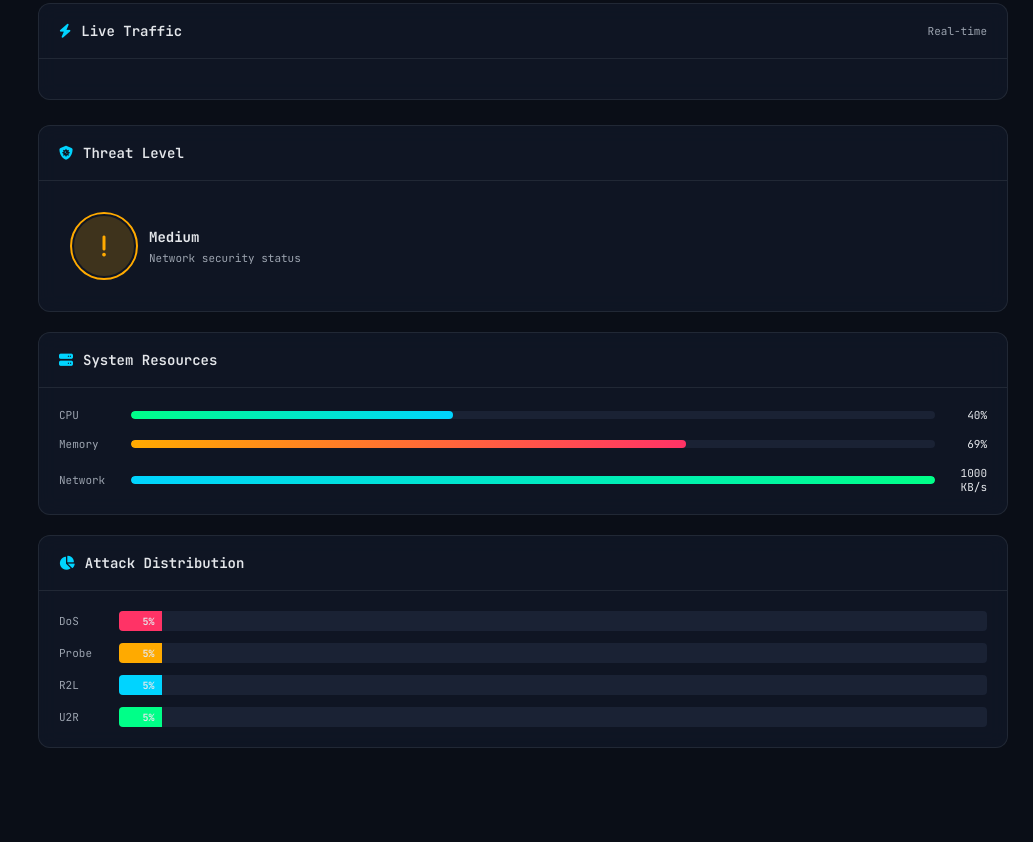
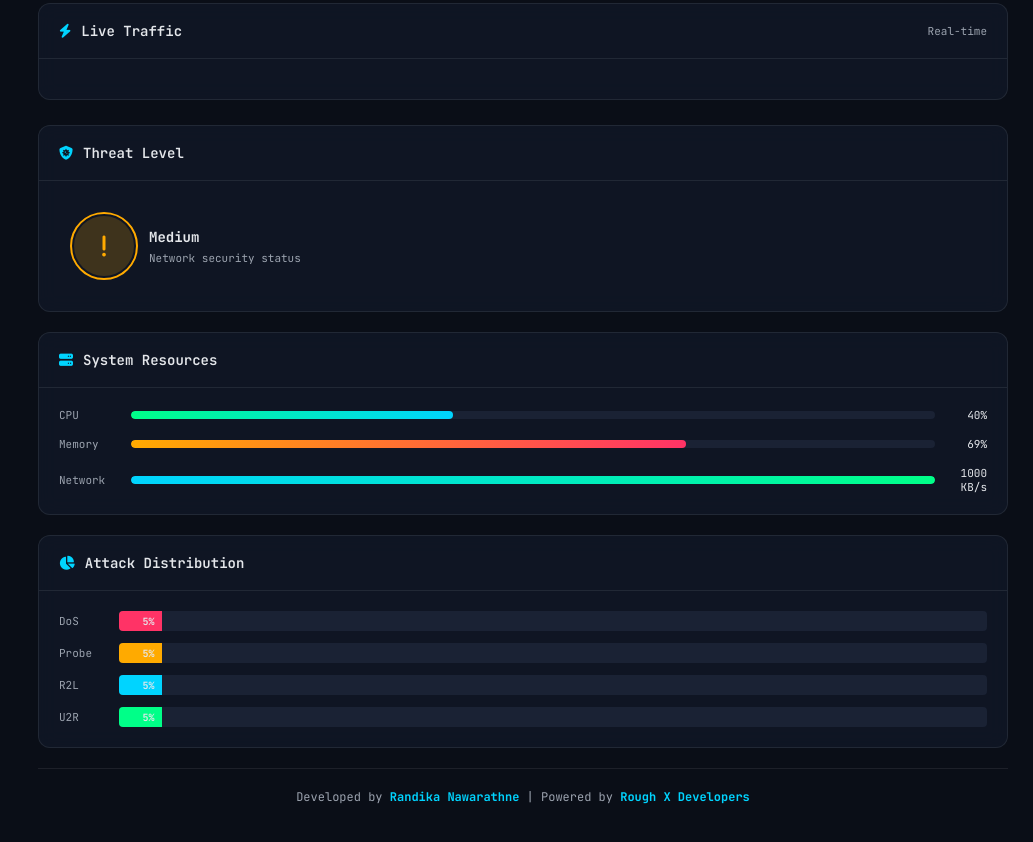
Before and after one commit to randikanawarathne/ai-ids, a plain HTML site: page index.html in a window 1280 px wide. Shown: the part 855-1697 px from the top of the page, without its empty margins (247-1280 px from the left). Before the commit the page ends 1628 px from the top, so only its background shows below. Drawn offline with nearby package versions, Linux system fonts and the light colour scheme.

Commit message:
new files added

```diff
--- a/index.html
+++ b/index.html
@@ -132,6 +132,17 @@
         .nav-link i { width: 20px; text-align: center; }
 
         .sidebar-footer { padding-top: 20px; border-top: 1px solid var(--border); }
+
+        .main-footer {
+            text-align: center;
+            padding: 20px;
+            margin-top: 20px;
+            color: var(--text-secondary);
+            font-size: 12px;
+            border-top: 1px solid var(--border);
+        }
+
+        .main-footer strong { color: var(--accent); }
 
         .status-badge {
             display: flex;
@@ -601,6 +612,10 @@
                     </div>
                 </div>
             </div>
+
+            <footer class="main-footer">
+                <p>Developed by <strong>Randika Nawarathne</strong> | Powered by <strong>Rough X Developers</strong></p>
+            </footer>
         </main>
     </div>
 
```
Also changed, not shown: 1 other file.
